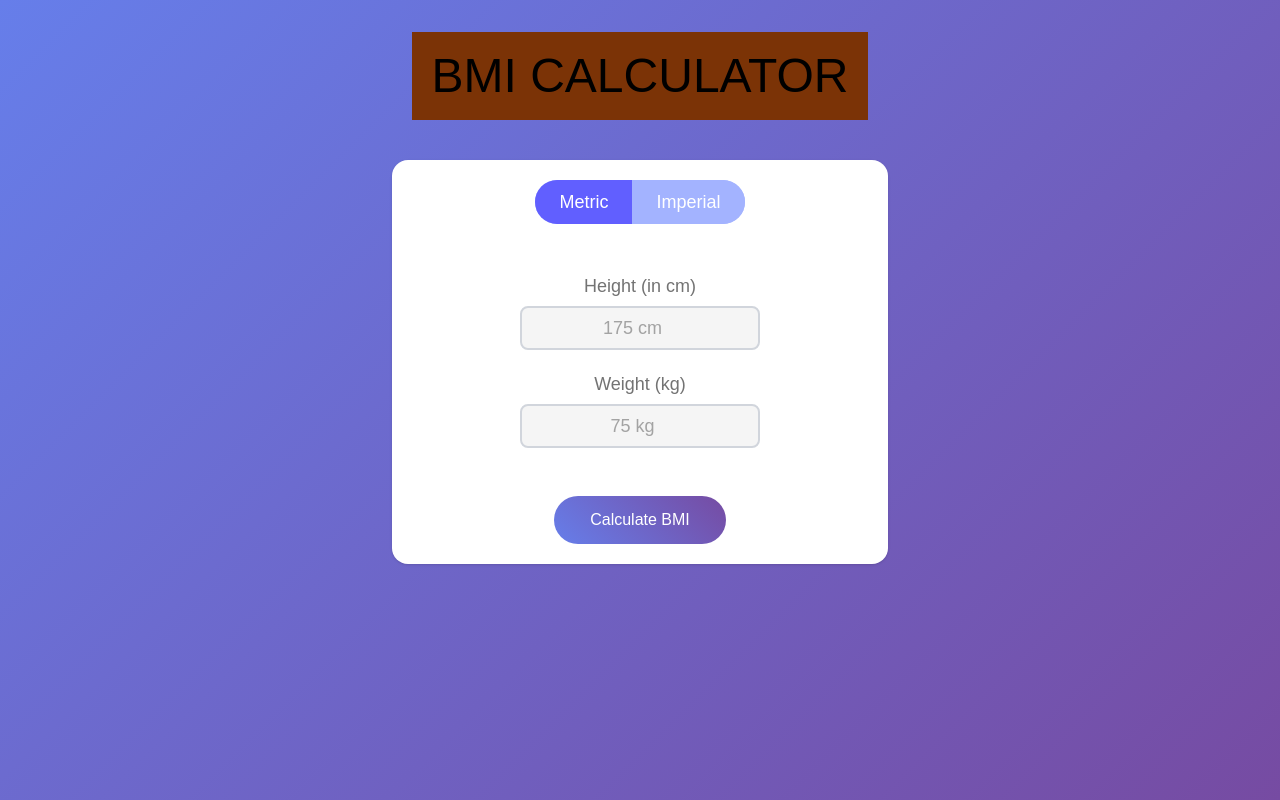
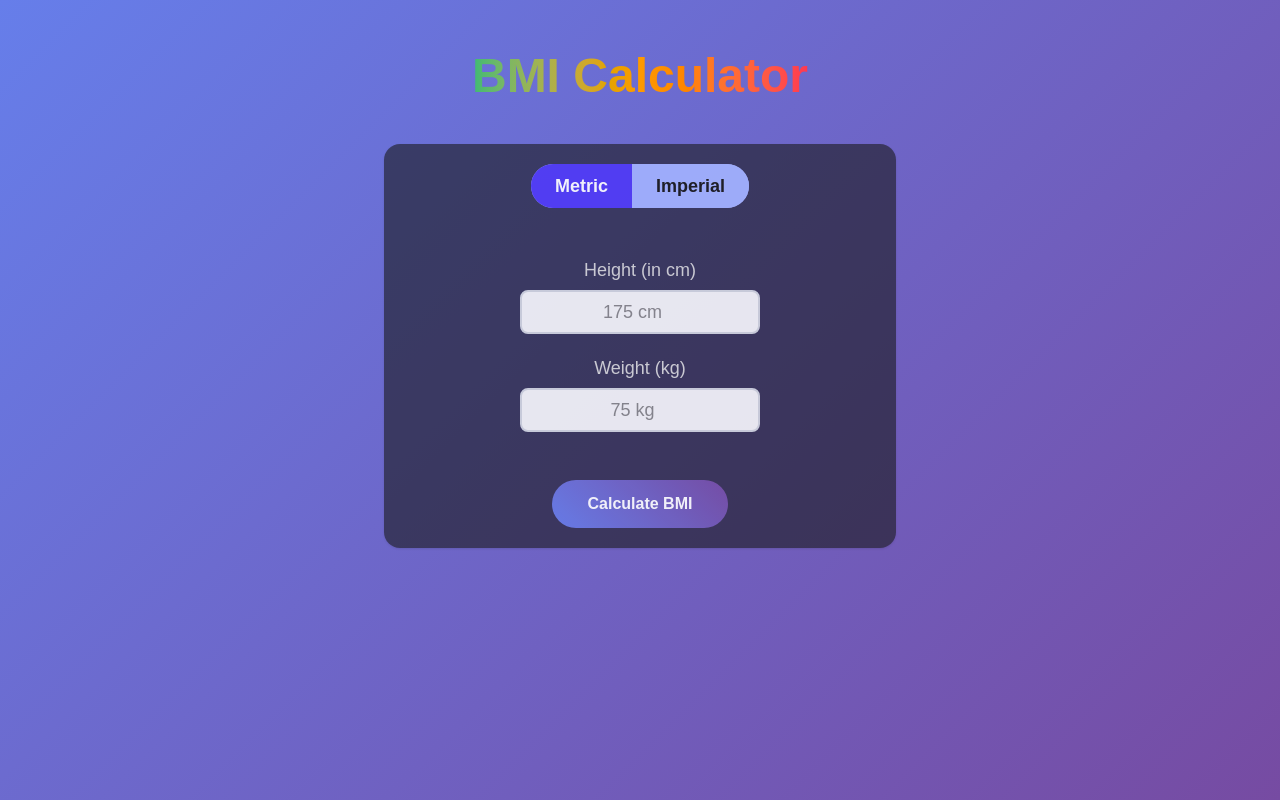
Before and after one commit to godseye1310/bmi-calc, a React (Vite) app: page / in a window 1280 px wide. Built offline with nearby package versions, Linux system fonts and the light colour scheme.

Commit message:
styling update and switch btn minor fix

```diff
--- a/src/App.jsx
+++ b/src/App.jsx
@@ -6,16 +6,23 @@ function App() {
 
 	return (
 		<>
-			<div>
-				<h1 className="text-5xl bg-amber-900 m-5 p-5">
-					BMI CALCULATOR
+			<div className="w-full">
+				<h1 className="app-heading">
+					BMI Calculator
+					{/* bg-clip-text text-transparent */}
 				</h1>
 
-				{/* Form Component */}
-				<BmiForm />
-				{/* Modal Component */}
-				{/* Result Component */}
-				{/* History Component */}
+				<div className="">
+					{/* Form Component */}
+					<BmiForm />
+
+					{/*
+						// Modal Component
+						// Result Component
+					*/}
+
+					{/* History Component */}
+				</div>
 			</div>
 		</>
 	);
--- a/src/components/BmiForm.jsx
+++ b/src/components/BmiForm.jsx
@@ -12,12 +12,17 @@ const BmiForm = () => {
 	});
 	// const [weightImperial, setWeightImperial] = useState(null);
 
-	const switchMetric = () => {
+	const switchMetric = (e) => {
 		// console.log("switchMetric");
+		// console.log(e.target);
+		e.target.innerText === "Metric"
+			? setImperial(false)
+			: setImperial(true);
+		// clear inputs
 		setHeight("");
 		setWeight("");
 		setImperialHeight({ feet: "", inches: "" });
-		setImperial((prev) => !prev);
+		// setImperial(!imperial);
 	};
 
 	const calcBmiHandler = (e) => {
@@ -46,24 +51,26 @@ const BmiForm = () => {
 		<>
 			<form
 				onSubmit={calcBmiHandler}
-				className="p-5 bg-white rounded-2xl shadow text-center max-w-lg w-full mx-auto mt-10"
+				className="p-5 bg-neutral-900/65 opacity-90 rounded-2xl shadow text-center max-w-lg w-full mx-auto mt-6"
 			>
 				<div className="bg-indigo-300 rounded-4xl w-fit mx-auto">
 					<button
-						className={`rounded-s-4xl px-6 py-2 text-lg bg-indigo-300 hover:bg-indigo-400 ${
-							!imperial && "bg-indigo-500 hover:bg-indigo-500"
+						className={`rounded-s-4xl px-6 py-2 text-lg text-neutral-900 bg-indigo-300 hover:bg-indigo-500 ${
+							!imperial &&
+							"bg-indigo-600 hover:bg-indigo-600 text-white"
 						}`}
 						type="button"
-						onClick={() => switchMetric()}
+						onClick={(e) => switchMetric(e)}
 					>
 						Metric
 					</button>
 					<button
-						className={`rounded-e-4xl px-6 py-2 text-lg bg-indigo-300 hover:bg-indigo-400  ${
-							imperial && "bg-indigo-500 hover:bg-indigo-500"
+						className={`rounded-e-4xl px-6 py-2 text-lg text-neutral-900 bg-indigo-300 hover:bg-indigo-500  ${
+							imperial &&
+							"bg-indigo-600 hover:bg-indigo-600 text-white"
 						} `}
 						type="button"
-						onClick={() => switchMetric()}
+						onClick={(e) => switchMetric(e)}
 					>
 						Imperial
 					</button>
@@ -73,7 +80,7 @@ const BmiForm = () => {
 					{/* Height Input  */}
 					<div className="max-w-60 w-full flex flex-col gap-1.5 justify-center items-center">
 						<label
-							className="text-lg text-neutral-500"
+							className="text-lg text-neutral-300"
 							htmlFor="height"
 						>
 							Height{" "}
@@ -84,7 +91,7 @@ const BmiForm = () => {
 						<div className=" w-full flex gap-1 justify-center">
 							{!imperial && (
 								<input
-									className="w-full input-field "
+									className="w-full input-field font-medium"
 									type="number"
 									name="height"
 									id="height"
@@ -148,7 +155,7 @@ const BmiForm = () => {
 					{/* Weight Input */}
 					<div className="max-w-60 w-full flex flex-col gap-1.5 justify-center items-center">
 						<label
-							className="text-lg text-neutral-500"
+							className="text-lg text-neutral-300"
 							htmlFor="weight"
 						>
 							Weight <span>{imperial ? "(lbs)" : "(kg)"}</span>
--- a/src/index.css
+++ b/src/index.css
@@ -34,21 +34,17 @@ body {
 }
 
 #root {
+	width: 100%;
 	max-width: 1320px;
 	margin: 0 auto;
 }
 
 button {
-	font-weight: 500;
+	font-weight: 600;
 	font-family: inherit;
-	color: #ffffff;
-	/* background-color: #1a1a1a; */
+	/* color: #ffffff; */
 	cursor: pointer;
 	transition: border-color 0.25s;
-}
-
-button:hover {
-	border-color: #646cff;
 }
 
 button:focus,
@@ -58,7 +54,7 @@ button:focus-visible {
 
 @layer components {
 	.input-field {
-		@apply border-2 px-1 py-1.5 rounded-lg text-neutral-600 text-lg font-medium border-gray-300 bg-neutral-100 focus:bg-indigo-100 text-center focus:outline-none focus:border-indigo-400;
+		@apply border-2 px-1 py-1.5 rounded-lg text-neutral-900 text-lg font-medium border-gray-300 bg-neutral-100 focus:bg-indigo-100 text-center focus:outline-none focus:border-indigo-400;
 	}
 	.btn-submit {
 		@apply px-9 py-3 border-none text-white rounded-3xl text-base cursor-pointer;
@@ -69,4 +65,8 @@ button:focus-visible {
 		transform: translateY(-2px);
 		box-shadow: 0 10px 20px rgba(0, 0, 0, 0.2);
 	}
+
+	.app-heading {
+		@apply text-5xl w-fit mx-auto bg-gradient-to-r from-emerald-500 via-amber-500 to-rose-500 bg-clip-text text-transparent font-bold  m-5 p-5;
+	}
 }
```
